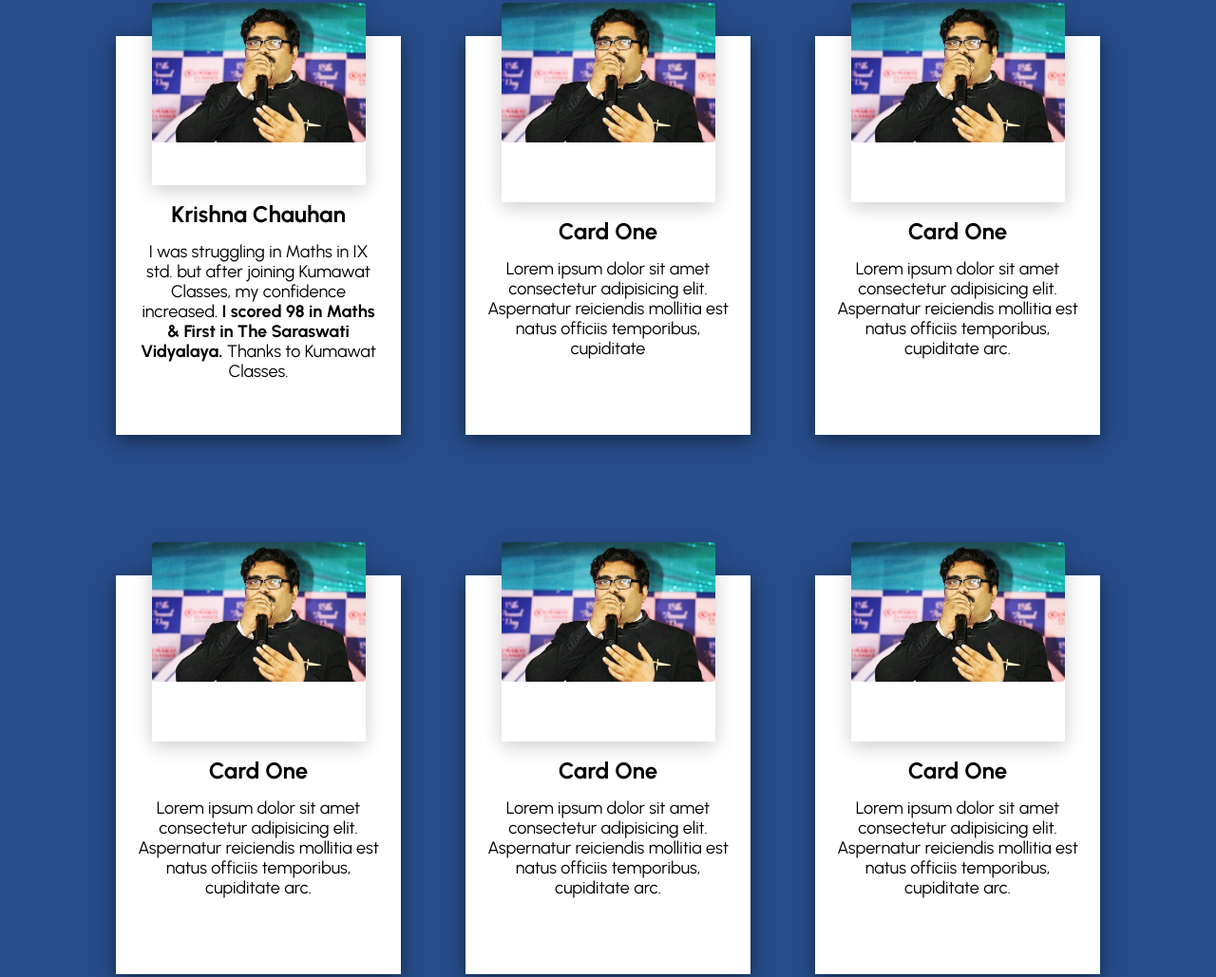
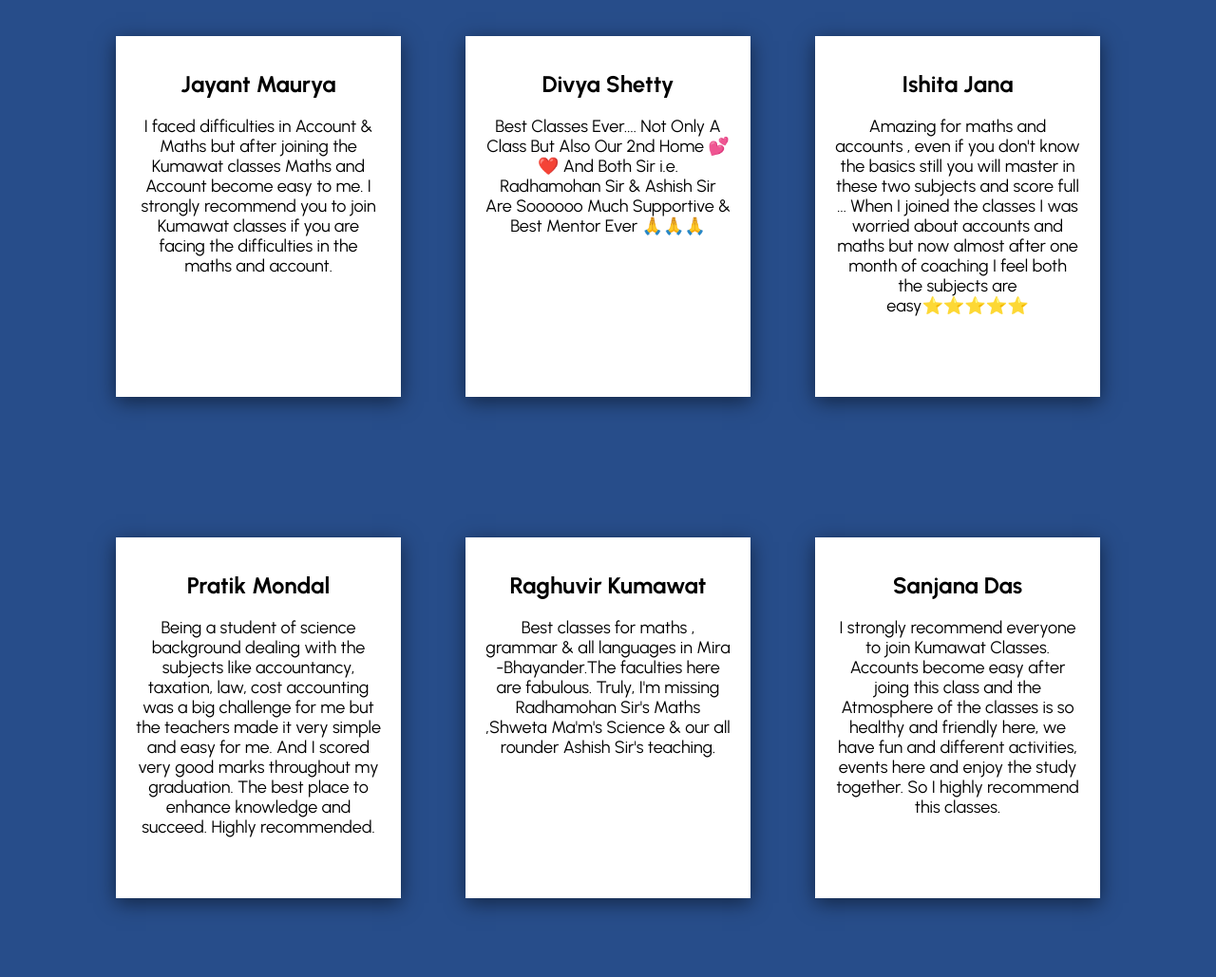
Before and after one commit to Anisha769/kumawat-classes, a website: page testimonial.html in a window 1280 px wide. Shown: the part 254-1283 px from the top of the page at 95% size. Drawn offline with nearby package versions, Linux system fonts and the light colour scheme; a web font is replaced by a local one.

Commit message:
iechanges

```diff
--- a/css/testi.css
+++ b/css/testi.css
@@ -232,7 +232,7 @@
 .testi-container .card {
     position: relative;
     max-width: 300px;
-    height: 420px;
+    height: 380px;
     margin: 50px 10px;
     padding: 20px 15px;
     display: flex;
@@ -241,23 +241,11 @@
     background-color: white
 }
 
-.testi-container .card .imgBx {
-    position: relative;
-    width: 225px;
-    height: 210px;
-    top: -55px;
-    left: 23px;
-    box-shadow: 0 5px 20px rgba(0, 0, 0, 0.2);
-
-}
-
 .testi-container .card .content-text {
     color: black;
     position: relative;
     padding: 10px 15px;
     text-align: center;
-    margin-top: -45px;
-
 }
 
 .content-text p {
@@ -265,12 +253,10 @@
     color: black;
     line-height: 20px;
 }
-
-.testi-container .card .imgBx img {
-    max-width: 100%;
-    border-radius: 4px;
+.content-text h4{
+    margin-top: 10px;
+    margin-bottom: 20px;
 }
-
 
 
 
--- a/index.css
+++ b/index.css
@@ -1564,9 +1564,7 @@
     h4 {
         font-size: 1.2rem;
     }
-    .content-text p {
-        margin-top: 11px;
-    }
+
     .message {
         padding-bottom: 12px;
     }
@@ -1631,6 +1629,12 @@
 
     .footer-3 {
         display: none;
+    }
+    .content-text p {
+        font-size: 16px;
+        color: black;
+        line-height: 20px;
+        margin-top: 10px;
     }
 }
 
--- a/testimonial.html
+++ b/testimonial.html
@@ -20,7 +20,7 @@
         integrity="sha512-SzlrxWUlpfuzQ+pcUCosxcglQRNAq/DZjVsC0lE40xsADsfeQoEypE+enwcOiGjk/bSuGGKHEyjSoQ1zVisanQ=="
         crossorigin="anonymous" referrerpolicy="no-referrer" />
 
-        <!-- jquery -->
+    <!-- jquery -->
     <script src="https://code.jquery.com/jquery-1.12.4.min.js"></script>
 </head>
 
@@ -98,64 +98,54 @@
         <h2 class="testi heading">Listen from our Students</h2>
         <div class="testi-container">
             <div class="card">
-                <div class="imgBx">
-                    <img src="images\sir.jpg" alt="">
-                </div>
                 <div class="content-text">
-                    <h4>Krishna Chauhan</h4>
-                    <p>I was struggling in Maths in IX std. but after joining Kumawat Classes, my confidence increased.
-                        <strong>I scored 98 in Maths & First in The Saraswati Vidyalaya.</strong> Thanks to Kumawat
-                        Classes.</p>
+                    <h4>Jayant Maurya</h4>
+                    <p>I faced difficulties in Account & Maths but after joining the Kumawat classes Maths and Account
+                        become easy to me. I strongly recommend you to join Kumawat classes if you are facing the
+                        difficulties in the maths and account.
+                    </p>
                 </div>
             </div>
             <div class="card">
-                <div class="imgBx">
-                    <img src="images\sir.jpg" alt="">
-                </div>
                 <div class="content-text">
-                    <h4>Card One</h4>
-                    <p>Lorem ipsum dolor sit amet consectetur adipisicing elit. Aspernatur reiciendis mollitia est natus
-                        officiis temporibus, cupiditate</p>
+                    <h4>Divya Shetty</h4>
+                    <p>Best Classes Ever.... Not Only A Class But Also Our 2nd Home 💕❤️ And Both Sir i.e. Radhamohan
+                        Sir & Ashish Sir Are Soooooo Much Supportive & Best Mentor Ever 🙏🙏🙏</p>
                 </div>
             </div>
             <div class="card">
-                <div class="imgBx">
-                    <img src="images\sir.jpg" alt="">
-                </div>
                 <div class="content-text">
-                    <h4>Card One</h4>
-                    <p>Lorem ipsum dolor sit amet consectetur adipisicing elit. Aspernatur reiciendis mollitia est natus
-                        officiis temporibus, cupiditate arc.</p>
+                    <h4>Ishita Jana</h4>
+                    <p>Amazing for maths and accounts , even if you don't know the basics still you will master in these
+                        two subjects and score full ... When I joined the classes I was worried about accounts and maths
+                        but now almost after one month of coaching I feel both the subjects are easy⭐⭐⭐⭐⭐</p>
                 </div>
             </div>
             <div class="card">
-                <div class="imgBx">
-                    <img src="images\sir.jpg" alt="">
-                </div>
                 <div class="content-text">
-                    <h4>Card One</h4>
-                    <p>Lorem ipsum dolor sit amet consectetur adipisicing elit. Aspernatur reiciendis mollitia est natus
-                        officiis temporibus, cupiditate arc.</p>
+                    <h4>Pratik Mondal</h4>
+                    <p>Being a student of science background dealing with the subjects like accountancy, taxation, law,
+                        cost accounting was a big
+                        challenge for me but the teachers made it very simple and easy for me. And I scored very good
+                        marks throughout my graduation. The best place to enhance knowledge and succeed. Highly
+                        recommended.</p>
                 </div>
             </div>
             <div class="card">
-                <div class="imgBx">
-                    <img src="images\sir.jpg" alt="">
-                </div>
                 <div class="content-text">
-                    <h4>Card One</h4>
-                    <p>Lorem ipsum dolor sit amet consectetur adipisicing elit. Aspernatur reiciendis mollitia est natus
-                        officiis temporibus, cupiditate arc.</p>
+                    <h4>Raghuvir Kumawat</h4>
+                    <p>Best classes for maths , grammar & all languages in Mira -Bhayander.The faculties here are
+                        fabulous. Truly, I'm missing Radhamohan Sir's Maths ,Shweta Ma'm's Science & our all rounder
+                        Ashish Sir's teaching.</p>
                 </div>
             </div>
             <div class="card">
-                <div class="imgBx">
-                    <img src="images\sir.jpg" alt="">
-                </div>
                 <div class="content-text">
-                    <h4>Card One</h4>
-                    <p>Lorem ipsum dolor sit amet consectetur adipisicing elit. Aspernatur reiciendis mollitia est natus
-                        officiis temporibus, cupiditate arc.</p>
+                    <h4>Sanjana Das</h4>
+                    <p>I strongly recommend everyone to join Kumawat Classes. Accounts become easy after joing this
+                        class and the Atmosphere of the classes is so healthy and friendly here, we have fun and
+                        different activities, events here and enjoy the study together. So I highly recommend this
+                        classes.</p>
                 </div>
             </div>
 
```
Also changed, not shown: about.html (+85 -78 lines), images/divya.jpg (added), images/krishu.jpg (added), images/pride/1.PNG, images/pride/4.PNG, images/pride/5.PNG (added), images/pride/ashna.PNG, images/pride/bhhagya.PNG (added), images/pride/indra.PNG (added), images/pride/krishna.PNG, images/pride/rahu.PNG (added), images/pride/rak.PNG (added), images/pride/tirth.PNG (added), images/raghu.jpg (added).
